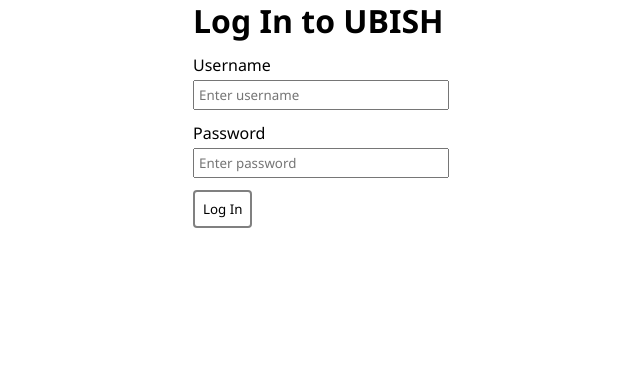
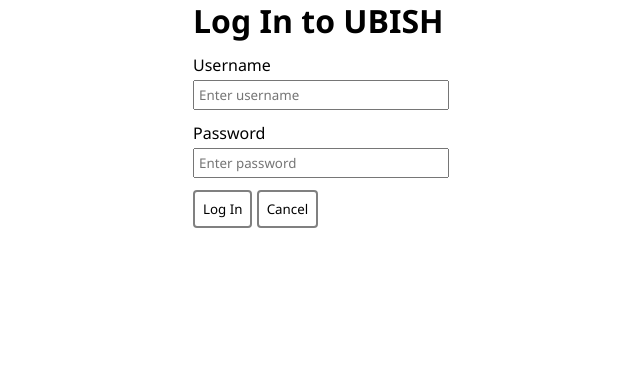
Before and after one commit to SzenInso/UBISH-BarangaySystem, a PHP site: page /pages/account/login.php in a window 1280 px wide. Shown: the part 167-547 px from the top of the page, without its empty margins (319-959 px from the left). Run offline with PHP 8.4, Linux system fonts and the light colour scheme.

Commit message:
Add: Cancel login feature (that I didn't totally forgot)

```diff
--- a/pages/account/login.php
+++ b/pages/account/login.php
@@ -2,6 +2,35 @@
     include '../../config/dbconfig.php';
     if (session_status() == PHP_SESSION_NONE) {
         session_start();
+    }
+
+    if (isset($_POST['login'])) {
+        $username = $_POST['username'];
+        $password = $_POST['password'];
+
+        $query = "SELECT * FROM login_details WHERE username = :username";
+        $login = $pdo->prepare($query);
+        $login->execute([":username" => $username]);
+        $activeUser = $login->fetch();
+
+        if ($activeUser && password_verify($password, $activeUser['password'])) {
+            $_SESSION['user_id'] = $activeUser['user_id'];
+            $_SESSION['emp_id'] = $activeUser['emp_id'];
+            $_SESSION['username'] = $activeUser['username'];
+            echo "
+                <script>
+                    alert('Logged in successfully!');
+                    window.location.href = '../main/dashboard.php';
+                </script>
+            ";
+        } else {
+            echo "<br><p><center>Invalid username or password.</center></p>";
+        }
+    }
+
+    if (isset($_POST['cancel'])) {
+        header('location:../../index.php');
+        exit;
     }
 ?>
 <!DOCTYPE html>
@@ -41,35 +70,12 @@
                     <p>Password</p>
                     <input type="password" name="password" placeholder="Enter password">
                 </div>
-                <button name="login">Log In</button>
+                <div class="login-btns">
+                    <button name="login">Log In</button>
+                    <button name="cancel">Cancel</button>
+                </div>
             </div>
         </form>
-        <!-- PHP CODE -->
-        <?php
-            if (isset($_POST['login'])) {
-                $username = $_POST['username'];
-                $password = $_POST['password'];
-
-                $query = "SELECT * FROM login_details WHERE username = :username";
-                $login = $pdo->prepare($query);
-                $login->execute([":username" => $username]);
-                $activeUser = $login->fetch();
-
-                if ($activeUser && password_verify($password, $activeUser['password'])) {
-                    $_SESSION['user_id'] = $activeUser['user_id'];
-                    $_SESSION['emp_id'] = $activeUser['emp_id'];
-                    $_SESSION['username'] = $activeUser['username'];
-                    echo "
-                        <script>
-                            alert('Logged in successfully!');
-                            window.location.href = '../main/dashboard.php';
-                        </script>
-                    ";
-                } else {
-                    echo "<br><p><center>Invalid username or password.</center></p>";
-                }
-            }
-        ?>
     </main>
     <footer>
         <hr>
```
